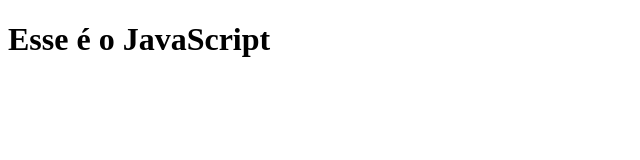
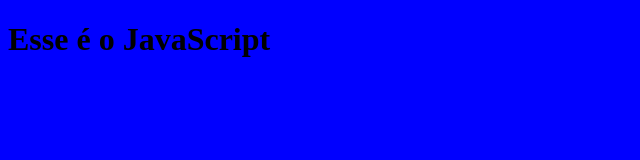
Before and after one commit to loanschimit/javascript-git, a plain HTML site: page index.html in a window 1280 px wide. Shown: the whole page, without its empty margins (0-640 px from the left). Drawn offline with Linux system fonts and the light colour scheme.

Commit message:
background blue

```diff
--- a/AulaGit.js
+++ b/AulaGit.js
@@ -19,4 +19,9 @@
 
   // $ git remote add origin https://site.git
   // $ git push -u origin main
+
+  /* Branching */
+  // Branch|Uma das principais vantagens do git é a possibilidade de criarmos 'ramificações'. Assim podemos trabalhar em funcionalidades adicionais para um projeto, sem modificarmos o 'ramificação principal, o master.
+  // $ git branch nomebranch| Toda vez que formos adicionar uma nova funcionalidade, devemos iniciar criando um novo branch ao invés de fazermos alterações direto no master. O que for modificado no branch não afetara o master.
+  // $ git checkout nomebranch| Ira mudar de branch. Podemos usar o atalho $ git checkout -b novobranch, assim ele cria e muda de branch ao mesmo tempo.
 }
--- a/index.html
+++ b/index.html
@@ -5,6 +5,7 @@
   <meta http-equiv="X-UA-Compatible" content="IE=edge">
   <meta name="viewport" content="width=device-width, initial-scale=1.0">
   <title>Git</title>
+  <link rel="stylesheet" href="style.css">
 </head>
 <body>
   <h1>Esse é o JavaScript</h1>
--- a/script.js
+++ b/script.js
@@ -1 +1 @@
-console.log('Script Funcuiniou')
+console.log('Script Funcionou')
--- a/style.css
+++ b/style.css
@@ -0,0 +1,3 @@
+body {
+  background: blue;
+}
```
